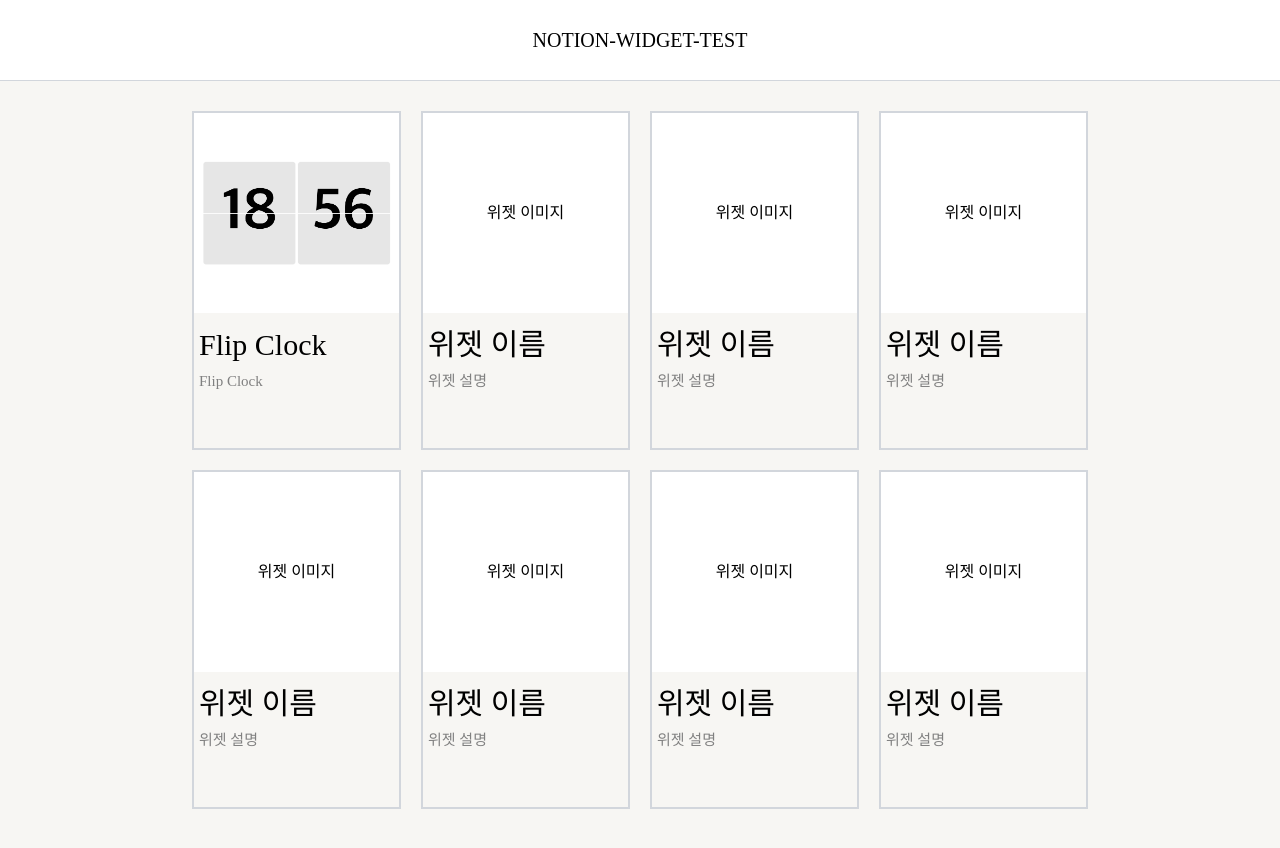
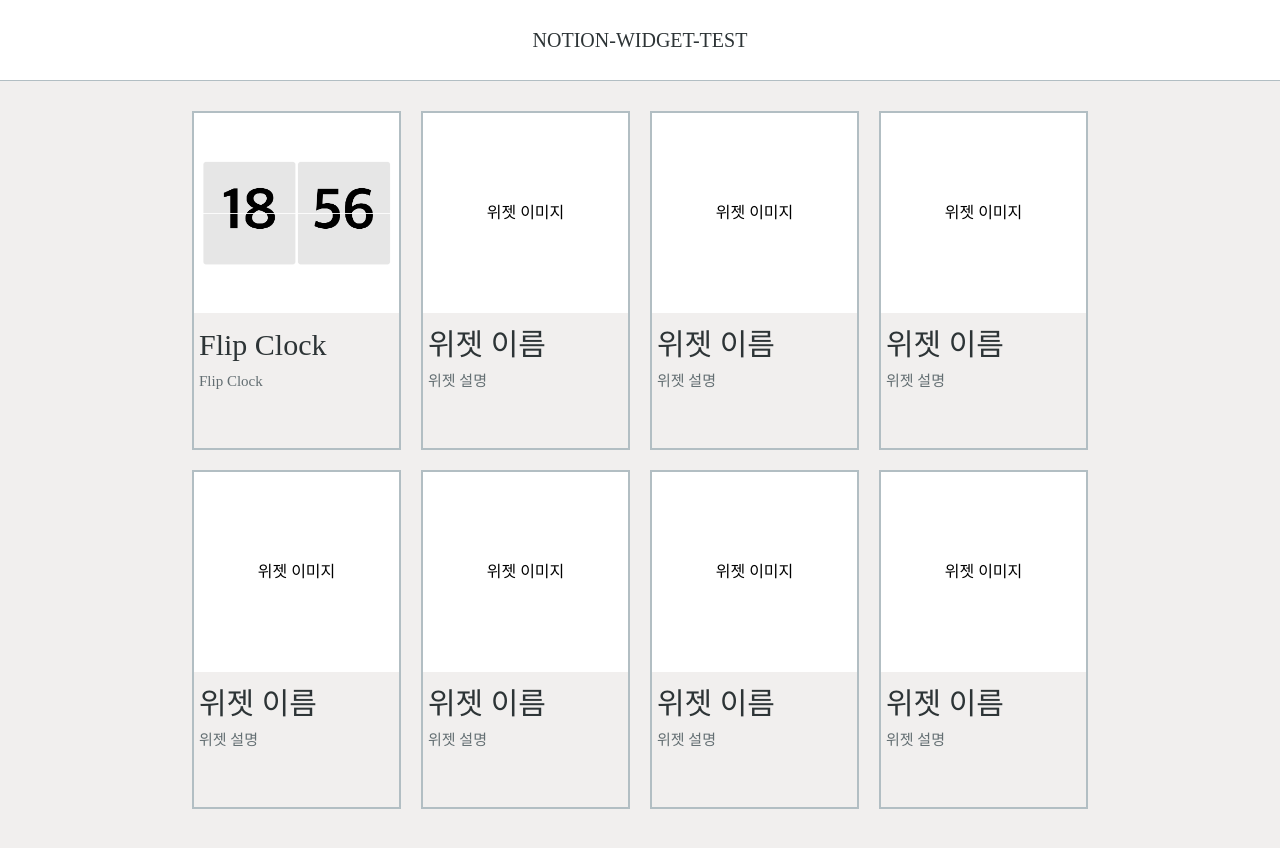
Before and after one commit to ohnas/notion-widget-test, a React (Create React App) app: page / in a window 1280 px wide. Shown: the top 848 px of the page. Built offline with nearby package versions, Linux system fonts and the light colour scheme.

Commit message:
css variable

```diff
--- a/src/components/FlipClock.js
+++ b/src/components/FlipClock.js
@@ -4,6 +4,7 @@ import styles from './FlipClock.module.css'
 function FlipClock() {
     const [time, setTime] = useState(new Date());
     const [day, setDay] = useState(0);
+    const [backgroundColor, setBackgroundColor] = useState("#FFFFFF");
 
     const days = ["sunday", "monday", "tuesday", "wednesday", "thursday", "friday", "saturday"];
 
@@ -38,6 +39,11 @@ function FlipClock() {
       setDay(new Date().getDay())
     }, []);
 
+    function handleBackgroundColor(event) {
+      setBackgroundColor(event.target.value);
+    }
+    console.log(backgroundColor);
+
     return(
       <div className={styles.container}>
         <div className={styles.item}>
@@ -49,6 +55,10 @@ function FlipClock() {
           <div className={styles.line}></div>
           <span className={styles.day}>{days[day].toUpperCase()}</span>
         </div>
+        <div>
+          <label htmlFor="background">Background</label>
+          <input id="background" type="color" value={backgroundColor} onChange={handleBackgroundColor} />
+        </div>
       </div>
     );
 }
--- a/src/components/Nav.module.css
+++ b/src/components/Nav.module.css
@@ -4,12 +4,12 @@
     justify-content: center;
     align-items: center;
     border-bottom: solid 1px;
-    border-color: rgba(210, 214, 220);
+    border-color: var(--main-border-color);
 }
 
 .container a {
     text-decoration: none;
-    color: #000000;
+    color: var(--main-text-color);
 }
 
 .title {
--- a/src/index.css
+++ b/src/index.css
@@ -1,3 +1,11 @@
+:root {
+    --main-bg-color: #F1EFEE;
+    --main-border-color: #b2bec3;
+    --main-text-color: #2d3436;
+    --sub-text-color: #636e72;
+}
+
+
 body {
     font-family: "Bebas Neue";
 }
--- a/src/pages/home/Home.module.css
+++ b/src/pages/home/Home.module.css
@@ -1,7 +1,7 @@
 .container {
     display: flex;
     justify-content: center;
-    background-color: #F7F6F3;
+    background-color: var(--main-bg-color);
 }
 
 .grid_continer {
@@ -15,7 +15,7 @@
 
 .item {
     border: solid 2px;
-    border-color: rgba(210, 214, 220);
+    border-color: var(--main-border-color);
 }
 
 .item > a {
@@ -27,7 +27,7 @@
     display: flex;
     justify-content: center;
     align-items: center;
-    background-color: white;
+    background-color: #ffffff;
 }
 
 .item_img > img {
@@ -38,18 +38,18 @@
     height: 15vh;
     margin-top: 15px;
     margin-left: 5px;
-    background-color: #F7F6F3;
+    background-color: var(--main-bg-color);
     display: flex;
     flex-direction: column;
 }
 
 .title {
     font-size: 30px;
-    color: black;
+    color: var(--main-text-color);
 }
 
 .content {
     margin-top: 10px;
     font-size: 15px;
-    color: gray;
+    color: var(--sub-text-color);
 }
```
Lines whose indentation alone changed are shown as unchanged.
